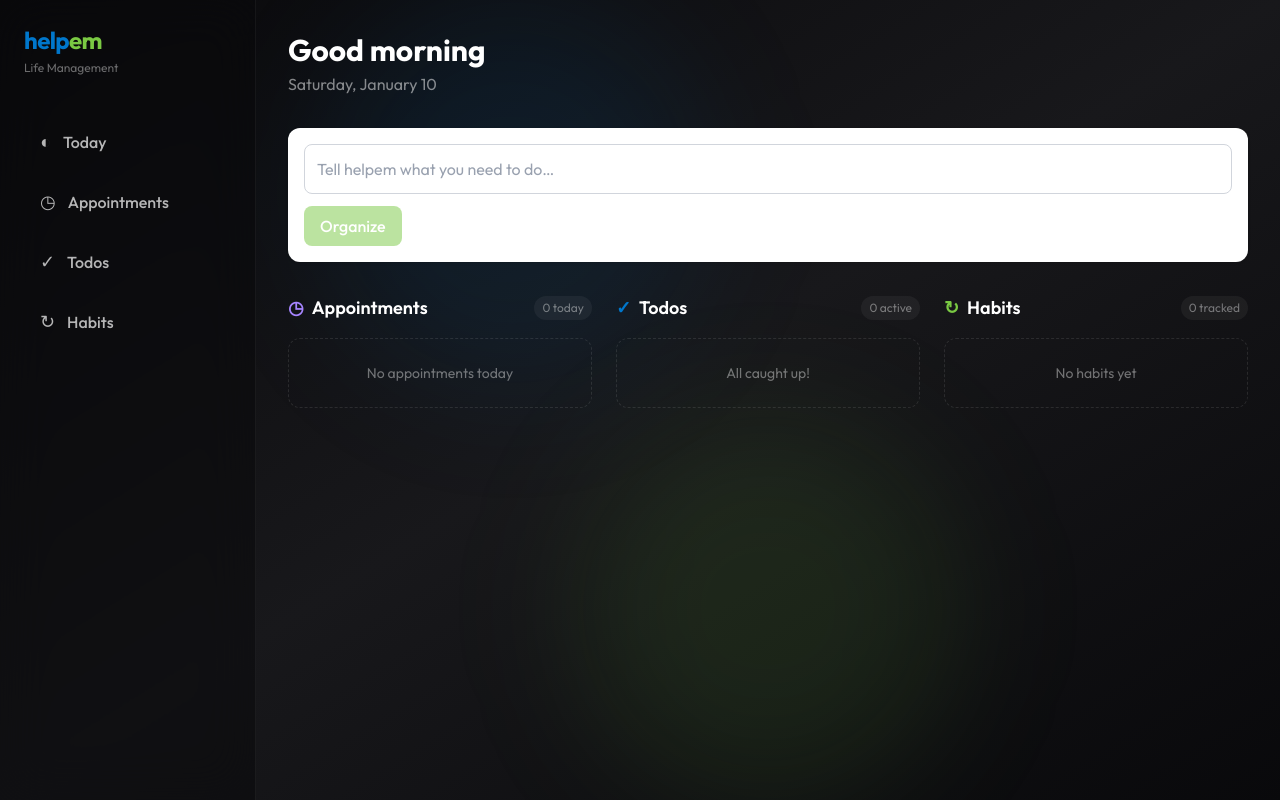
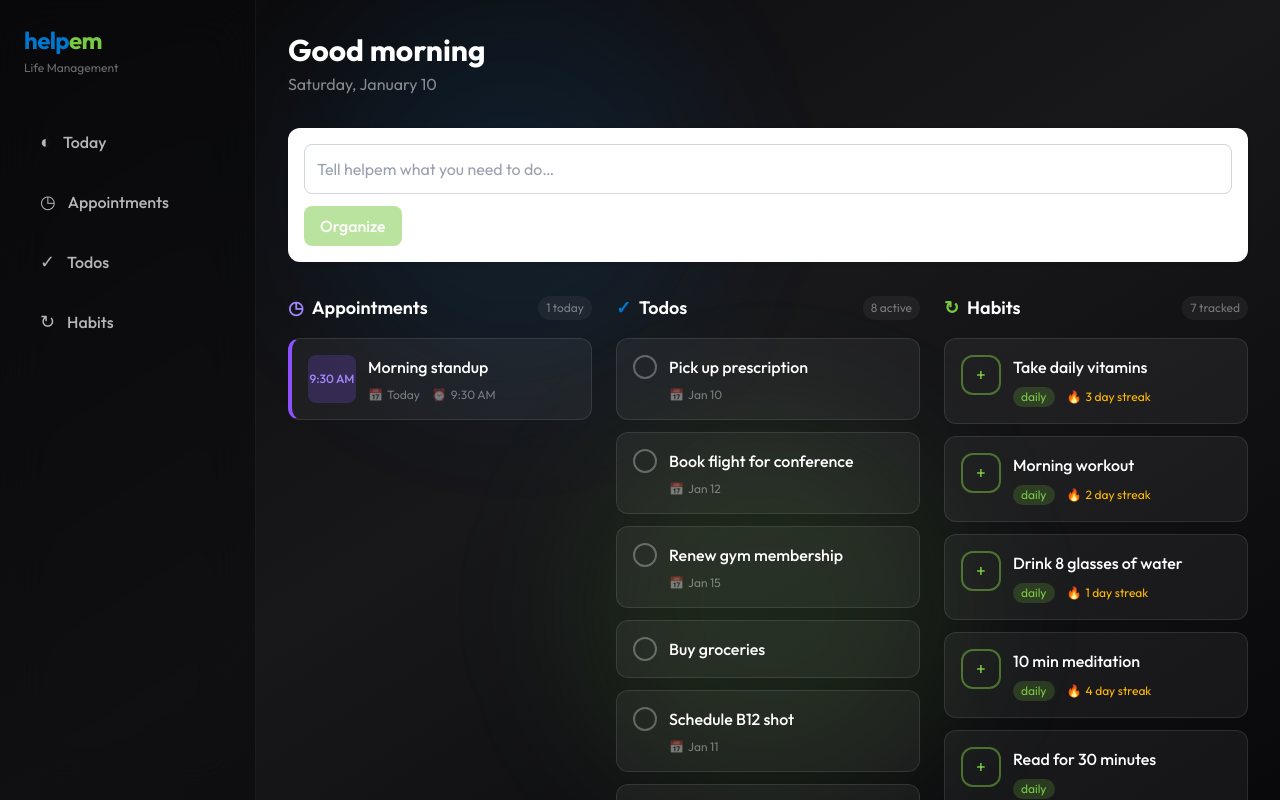
Before and after one commit to bsimkins11-personal/helpem_poc, a Next.js app: page / in a window 1280 px wide. Shown: the top 800 px of the page. Built offline with nearby package versions, Linux system fonts and the light colour scheme.

Commit message:
feat: add seed data for appointments, todos, and habits

```diff
--- a/src/state/LifeStore.tsx
+++ b/src/state/LifeStore.tsx
@@ -4,6 +4,187 @@ import { createContext, useContext, useState } from "react";
 import { Todo } from "@/types/todo";
 import { Habit } from "@/types/habit";
 import { Appointment } from "@/types/appointment";
+
+// Helper to create dates relative to today
+const daysFromNow = (days: number, hour: number = 9, minute: number = 0): Date => {
+  const date = new Date();
+  date.setDate(date.getDate() + days);
+  date.setHours(hour, minute, 0, 0);
+  return date;
+};
+
+const today = new Date();
+today.setHours(0, 0, 0, 0);
+
+// Seed data
+const seedAppointments: Appointment[] = [
+  {
+    id: "apt-1",
+    title: "Morning standup",
+    datetime: daysFromNow(0, 9, 30),
+    createdAt: new Date(),
+  },
+  {
+    id: "apt-2",
+    title: "Dentist checkup",
+    datetime: daysFromNow(3, 14, 0),
+    createdAt: new Date(),
+  },
+  {
+    id: "apt-3",
+    title: "Doctor - annual physical",
+    datetime: daysFromNow(7, 10, 0),
+    createdAt: new Date(),
+  },
+  {
+    id: "apt-4",
+    title: "Team lunch",
+    datetime: daysFromNow(1, 12, 30),
+    createdAt: new Date(),
+  },
+  {
+    id: "apt-5",
+    title: "Valentine's Day dinner",
+    datetime: new Date(2026, 1, 14, 19, 0),
+    createdAt: new Date(),
+  },
+  {
+    id: "apt-6",
+    title: "Tax deadline",
+    datetime: new Date(2026, 3, 15, 17, 0),
+    createdAt: new Date(),
+  },
+  {
+    id: "apt-7",
+    title: "Mom's birthday",
+    datetime: new Date(2026, 2, 20, 18, 0),
+    createdAt: new Date(),
+  },
+  {
+    id: "apt-8",
+    title: "Car service appointment",
+    datetime: daysFromNow(5, 8, 0),
+    createdAt: new Date(),
+  },
+];
+
+const seedTodos: Todo[] = [
+  {
+    id: "todo-1",
+    title: "Pick up prescription",
+    dueDate: daysFromNow(0),
+    createdAt: new Date(),
+  },
+  {
+    id: "todo-2",
+    title: "Book flight for conference",
+    dueDate: daysFromNow(2),
+    createdAt: new Date(),
+  },
+  {
+    id: "todo-3",
+    title: "Renew gym membership",
+    dueDate: daysFromNow(5),
+    createdAt: new Date(),
+  },
+  {
+    id: "todo-4",
+    title: "Buy groceries",
+    createdAt: new Date(),
+  },
+  {
+    id: "todo-5",
+    title: "Schedule B12 shot",
+    dueDate: daysFromNow(1),
+    createdAt: new Date(),
+  },
+  {
+    id: "todo-6",
+    title: "Order new vitamins",
+    createdAt: new Date(),
+  },
+  {
+    id: "todo-7",
+    title: "Call insurance about claim",
+    dueDate: daysFromNow(0),
+    createdAt: new Date(),
+  },
+  {
+    id: "todo-8",
+    title: "Update emergency contacts",
+    createdAt: new Date(),
+  },
+];
+
+const seedHabits: Habit[] = [
+  {
+    id: "habit-1",
+    title: "Take daily vitamins",
+    frequency: "daily",
+    createdAt: new Date(),
+    completions: [
+      { date: daysFromNow(-3) },
+      { date: daysFromNow(-2) },
+      { date: daysFromNow(-1) },
+    ],
+  },
+  {
+    id: "habit-2",
+    title: "Morning workout",
+    frequency: "daily",
+    createdAt: new Date(),
+    completions: [
+      { date: daysFromNow(-2) },
+      { date: daysFromNow(-1) },
+    ],
+  },
+  {
+    id: "habit-3",
+    title: "Drink 8 glasses of water",
+    frequency: "daily",
+    createdAt: new Date(),
+    completions: [
+      { date: daysFromNow(-1) },
+    ],
+  },
+  {
+    id: "habit-4",
+    title: "10 min meditation",
+    frequency: "daily",
+    createdAt: new Date(),
+    completions: [
+      { date: daysFromNow(-4) },
+      { date: daysFromNow(-3) },
+      { date: daysFromNow(-2) },
+      { date: daysFromNow(-1) },
+    ],
+  },
+  {
+    id: "habit-5",
+    title: "Read for 30 minutes",
+    frequency: "daily",
+    createdAt: new Date(),
+    completions: [],
+  },
+  {
+    id: "habit-6",
+    title: "Weekly meal prep",
+    frequency: "weekly",
+    createdAt: new Date(),
+    completions: [
+      { date: daysFromNow(-7) },
+    ],
+  },
+  {
+    id: "habit-7",
+    title: "B12 injection",
+    frequency: "weekly",
+    createdAt: new Date(),
+    completions: [
+      { date: daysFromNow(-7) },
+    ],
+  },
+];
 
 type LifeContextType = {
   todos: Todo[];
@@ -19,9 +200,9 @@ type LifeContextType = {
 const LifeContext = createContext<LifeContextType | null>(null);
 
 export function LifeProvider({ children }: { children: React.ReactNode }) {
-  const [todos, setTodos] = useState<Todo[]>([]);
-  const [habits, setHabits] = useState<Habit[]>([]);
-  const [appointments, setAppointments] = useState<Appointment[]>([]);
+  const [todos, setTodos] = useState<Todo[]>(seedTodos);
+  const [habits, setHabits] = useState<Habit[]>(seedHabits);
+  const [appointments, setAppointments] = useState<Appointment[]>(seedAppointments);
 
   const addTodo = (todo: Todo) => setTodos(prev => [...prev, todo]);
 
```
